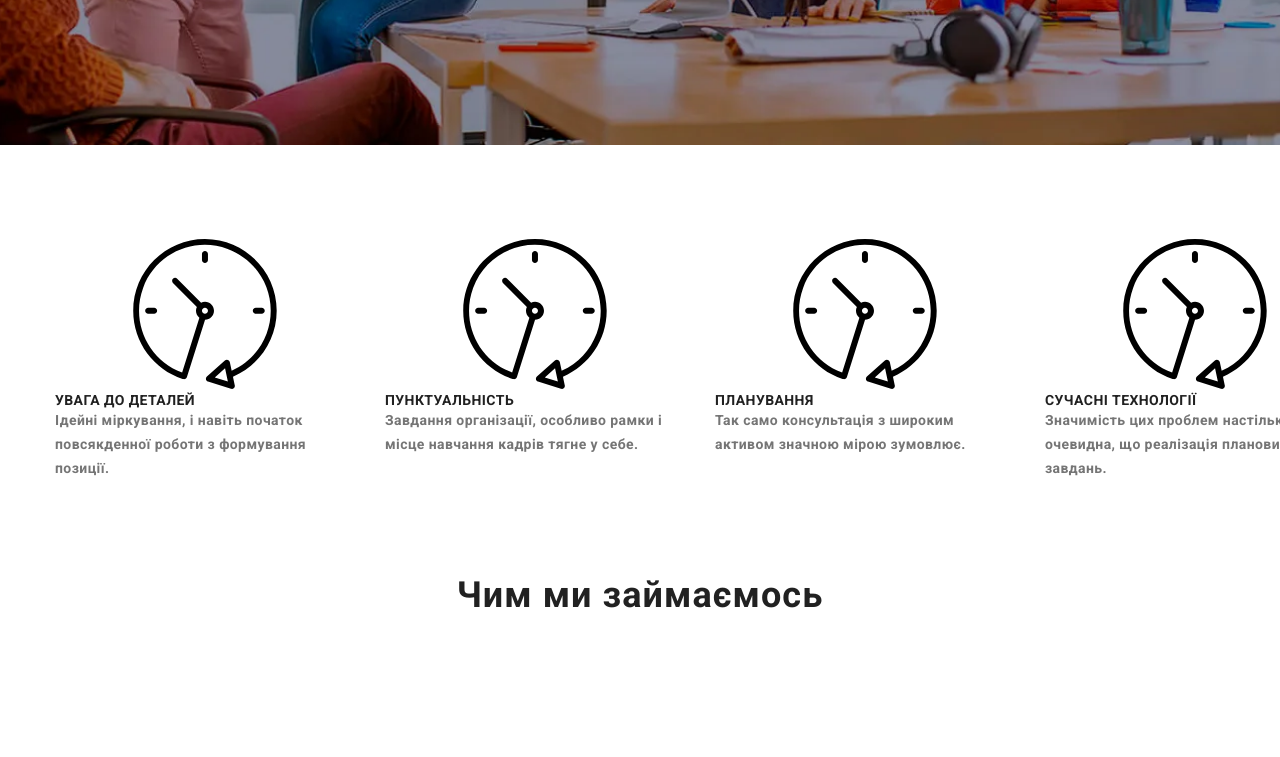
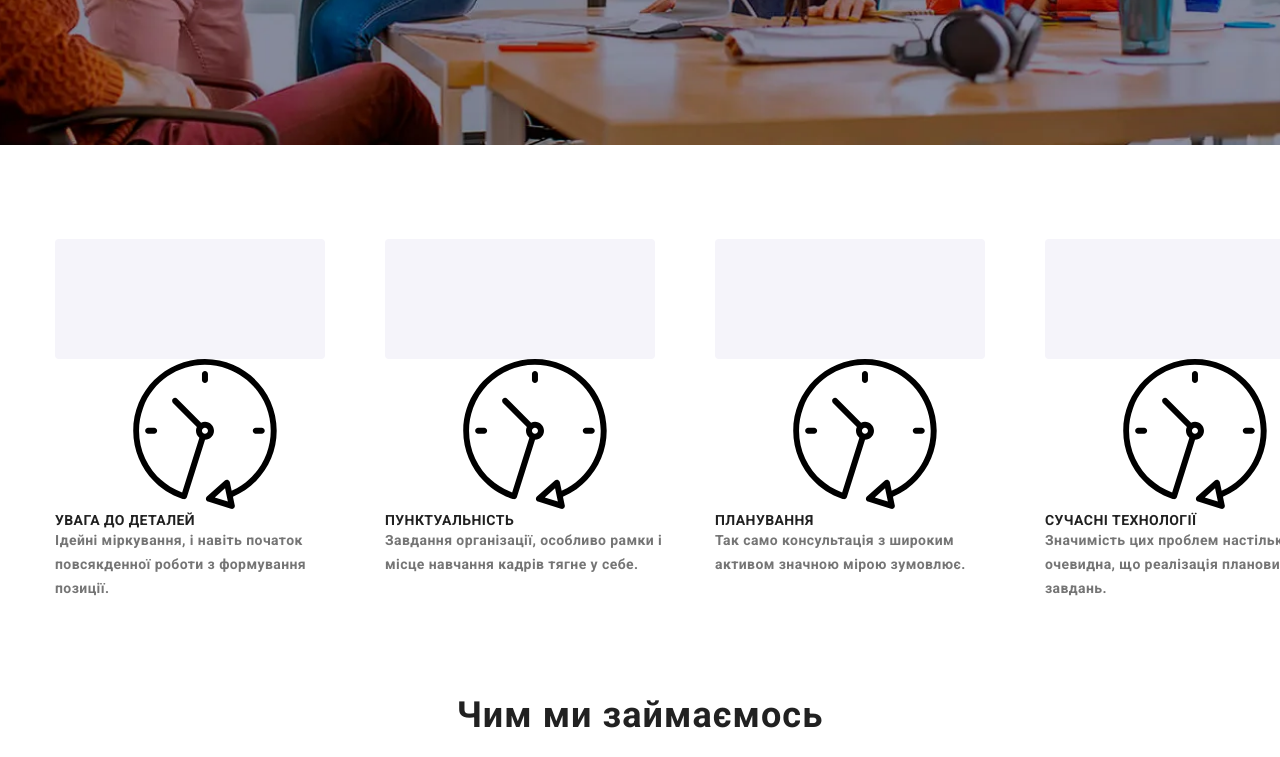
Before and after one commit to Spartanek/svg_a, a plain HTML site: page index.html in a window 1280 px wide. Shown: the part 537-1294 px from the top of the page. Drawn offline with Linux system fonts and the light colour scheme.

Commit message:
problems

```diff
--- a/stylles.css
+++ b/stylles.css
@@ -164,15 +164,14 @@ nav {
 .advantages-ul > li {
   position: relative;
 }
-/* .advantages-ul > li:before {
+.advantages-ul > li:before {
   content: '';
   display: block;
   width: 270px;
   height: 120px;
   border-radius: 4px;
   background: #f5f4fa;
-  position: absolute;
-} */
+}
 
 /* .svg-absolute {
   position: absolute;
```
